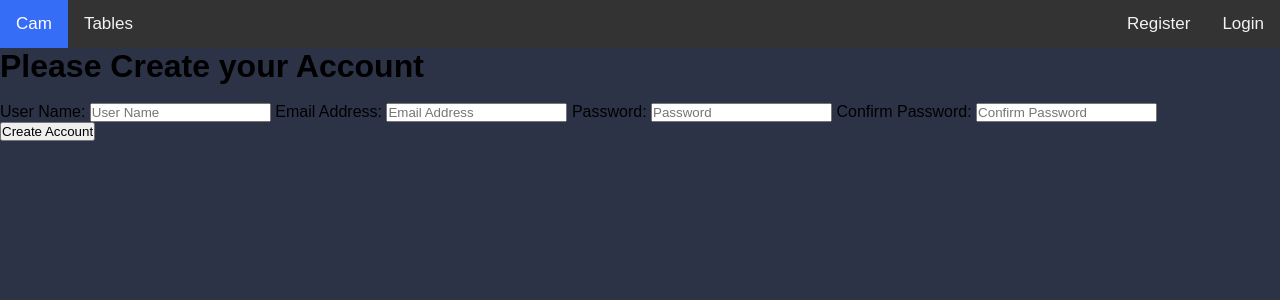
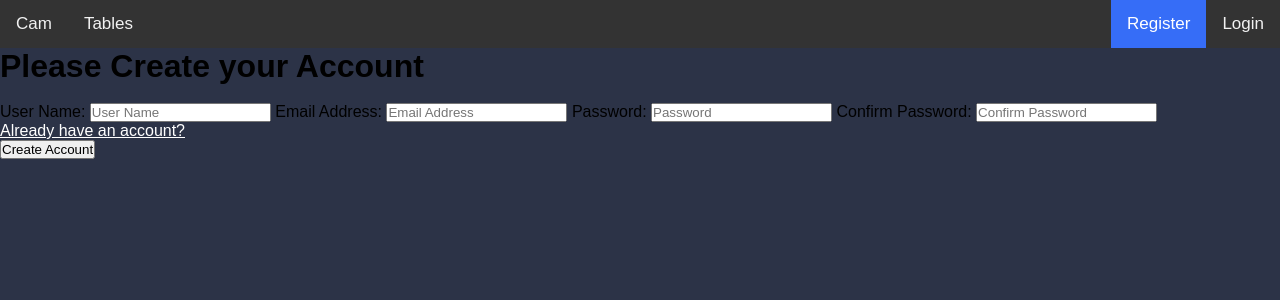
Before and after one commit to zhourichard19/DesignByComment, a Flask app: page /register in a window 1280 px wide. Shown: the part 65-365 px from the top of the page. Run offline with Flask 2, Linux system fonts and the light colour scheme.

Commit message:
finished more links

```diff
--- a/productivity/templates/Tables.html
+++ b/productivity/templates/Tables.html
@@ -14,11 +14,11 @@
   </div>
 
   <div class="topnav">
-        <a style = "float: left;" class="active" href="{{ url_for('home_page') }}">Cam</a>
-        <a style = "float: left;" href="{{ url_for('tables_page') }}">Tables</a>
+        <a style = "float: left;" href="{{ url_for('home_page') }}">Cam</a>
+        <a style = "float: left;" class="active" href="{{ url_for('tables_page') }}">Tables</a>
         {% if current_user.is_authenticated %}
             <a style = "float: right;" class="nav-link">Welcome, {{ current_user.username }}</a>
-            <a style = "float: right;"class="nav-link" href="{{ url_for('logout_page') }}">Logout</a>
+            <a style = "float: right;" class="nav-link" href="{{ url_for('logout_page') }}">Logout</a>
         {% else %}
             <a style = "float: right;"class="nav-link" href="{{ url_for('login_page') }}">Login</a>
             <a style = "float: right;"class="nav-link" href="{{ url_for('register_page') }}">Register</a>
--- a/productivity/templates/index.css
+++ b/productivity/templates/index.css
@@ -1,3 +1,6 @@
+a, h {
+  color:#333 white;
+}
 
 .topnav {
   background-color: #333;
--- a/productivity/templates/login.html
+++ b/productivity/templates/login.html
@@ -13,13 +13,13 @@
   </div>
 
   <div class="topnav">
-        <a style = "float: left;" class="active" href="{{ url_for('home_page') }}">Cam</a>
+        <a style = "float: left;" href="{{ url_for('home_page') }}">Cam</a>
         <a style = "float: left;" href="{{ url_for('tables_page') }}">Tables</a>
         {% if current_user.is_authenticated %}
             <a style = "float: right;" class="nav-link">Welcome, {{ current_user.username }}</a>
             <a style = "float: right;"class="nav-link" href="{{ url_for('logout_page') }}">Logout</a>
         {% else %}
-            <a style = "float: right;"class="nav-link" href="{{ url_for('login_page') }}">Login</a>
+            <a style = "float: right;"class=" class="active"  nav-link" href="{{ url_for('login_page') }}">Login</a>
             <a style = "float: right;"class="nav-link" href="{{ url_for('register_page') }}">Register</a>
         {% endif %}
     </div>
@@ -48,7 +48,7 @@
         <br>
 
         <div>
-           <a style = "color = black;" href = "{{ url_for('register_page') }}">Do not have an account?</a>
+           <a style = "color: white;" href = "{{ url_for('register_page') }}">Do not have an account?</a>
         </div>
 
         {{ form.submit(class="btn btn-lg btn-block btn-primary") }}
--- a/productivity/templates/register.html
+++ b/productivity/templates/register.html
@@ -14,14 +14,14 @@
   </div>
 
   <div class="topnav">
-        <a style = "float: left;" class="active" href="{{ url_for('home_page') }}">Cam</a>
+        <a style = "float: left;" href="{{ url_for('home_page') }}">Cam</a>
         <a style = "float: left;" href="{{ url_for('tables_page') }}">Tables</a>
         {% if current_user.is_authenticated %}
             <a style = "float: right;" class="nav-link">Welcome, {{ current_user.username }}</a>
             <a style = "float: right;"class="nav-link" href="{{ url_for('logout_page') }}">Logout</a>
         {% else %}
             <a style = "float: right;"class="nav-link" href="{{ url_for('login_page') }}">Login</a>
-            <a style = "float: right;"class="nav-link" href="{{ url_for('register_page') }}">Register</a>
+            <a style = "float: right;" class="active" class="nav-link" href="{{ url_for('register_page') }}">Register</a>
         {% endif %}
     </div>
     {% with messages = get_flashed_messages() %}
@@ -55,7 +55,7 @@
             <br>
 
             <div>
-                <a href = "{{ url_for('login_page') }}" Already have an account?</a>
+                <a style = "color: white;" href = "{{ url_for('login_page')}}"> Already have an account?</a>
              </div>
 
             {{ form.submit(class="btn btn-lg btn-block btn-primary") }}
```
